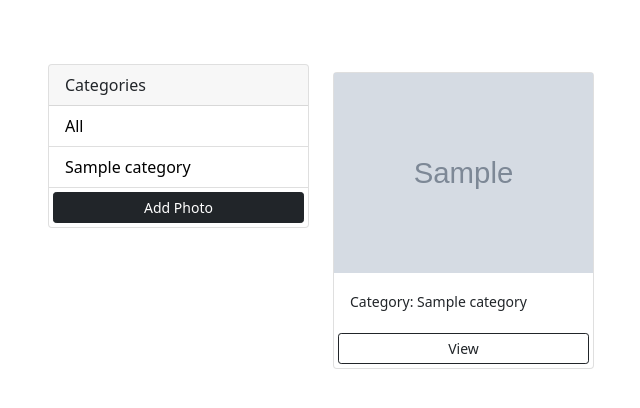
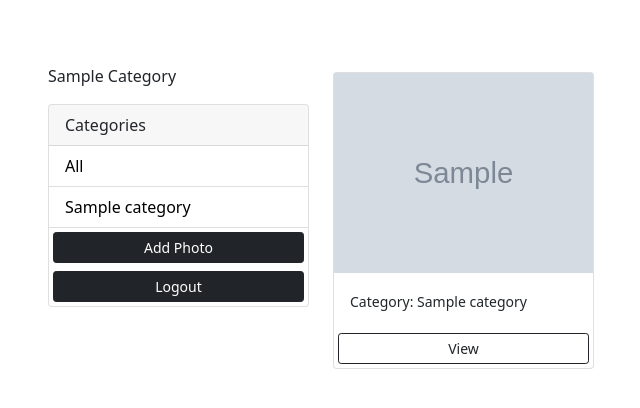
Before and after one commit to SekachVitaliy/Gallery, a Django app: page /category/1 in a window 1280 px wide. Shown: the top 408 px of the page, without its empty margins (34-674 px from the left). Run offline with Django 4.2, Linux system fonts and the light colour scheme; a user stored in the database is signed in; tables that the repository leaves empty hold one stand-in row (values such as "Sample post"); grey boxes marked "Sample" are stand-in pictures.

Commit message:
Distributed photos by users, user which only personal photos

```diff
--- a/mysite/album/models.py
+++ b/mysite/album/models.py
@@ -1,8 +1,9 @@
+from django.contrib.auth.models import User
 from django.db import models
 
 
 class Photo(models.Model):
-    description = models.CharField(max_length=100, null=False, unique=True, verbose_name='Описание')
+    description = models.CharField(max_length=100, null=False, verbose_name='Описание')
     published = models.DateTimeField(auto_now_add=True, db_index=True, verbose_name='Опубликовано')
     category = models.ForeignKey(
         'Category', on_delete=models.PROTECT, null=False, blank=False, verbose_name='Категория')
@@ -18,7 +19,8 @@ class Photo(models.Model):
 
 
 class Category(models.Model):
-    name = models.CharField(max_length=50, null=False, blank=False, unique=True, db_index=True, verbose_name='Название')
+    user = models.ForeignKey(User, on_delete=models.SET_NULL, null=True, blank=True)
+    name = models.CharField(max_length=50, null=False, blank=False, db_index=True, verbose_name='Название')
 
     def __str__(self):
         return self.name
--- a/mysite/album/templates/album/category_photos.html
+++ b/mysite/album/templates/album/category_photos.html
@@ -21,6 +21,9 @@
 <div class="container">
         <div class="row">
             <div class="col-md-3">
+                {% if request.user.is_authenticated %}
+                <p>{{category.name|title}}</p>
+                {% endif %}
                 <div class="card">
                     <div class="card-header">
                         Categories
@@ -36,8 +39,9 @@
                             </a>
                         </li>
                         {% endfor %}
-                        <a href="{% url 'add_image' %} " class="btn btn-dark btn-block btn-sm m-1">Add Photo</a>
 
+                        <a href="{% url 'add_image' %}" class="btn btn-dark btn-block btn-sm m-1">Add Photo</a>
+                        <a href="{% url 'logout' %}" class="btn btn-dark btn-block btn-sm m-1">Logout</a>
                     </ul>
                 </div>
             </div>
--- a/mysite/album/views.py
+++ b/mysite/album/views.py
@@ -1,5 +1,6 @@
 from django.contrib.auth import authenticate, login, logout
 from django.contrib.auth.decorators import login_required
+from django.contrib.auth.models import User
 from django.shortcuts import redirect, render
 
 from .forms import CustomUserCreationForm
@@ -8,6 +9,7 @@ from .models import Category, Photo
 
 def loginUser(request):
     page = 'login'
+    error_auth, user_auth = '', ''
     if request.method == 'POST':
         username = request.POST['username']
         password = request.POST['password']
@@ -17,8 +19,13 @@ def loginUser(request):
         if user is not None:
             login(request, user)
             return redirect('main_page')
-
-    return render(request, 'album/login_register.html', {'page': page})
+        elif User.objects.filter(username=username):
+            error_auth = 'Неверный пароль'
+            user_auth = username
+        else:
+            error_auth = 'Неверное имя пользователя или пароль'
+    return render(request, 'album/login_register.html',
+                  {'page': page, 'error_auth': error_auth, 'user_auth': user_auth})
 
 
 def logoutUser(request):
@@ -29,7 +36,6 @@ def logoutUser(request):
 def registerUser(request):
     page = 'register'
     form = CustomUserCreationForm()
-
     if request.method == 'POST':
         form = CustomUserCreationForm(request.POST)
         if form.is_valid():
@@ -39,15 +45,20 @@ def registerUser(request):
             if user is not None:
                 login(request, user)
                 return redirect('main_page')
-
     context = {'form': form, 'page': page}
     return render(request, 'album/login_register.html', context)
 
 
 @login_required(login_url='login')
 def main_page(request):
-    images = Photo.objects.all()
-    categories = Category.objects.all()
+    user = request.user
+    category = request.GET.get('category')
+    if category is None:
+        images = Photo.objects.filter(category__user=user)
+    else:
+        images = Photo.objects.filter(
+            category__name=category, category__user=user)
+    categories = Category.objects.filter(user=user)
     context = {
         'images': images,
         'categories': categories,
@@ -57,7 +68,8 @@ def main_page(request):
 
 @login_required(login_url='login')
 def category_photos(request, category_id):
-    categories = Category.objects.all()
+    user = request.user
+    categories = user.category_set.all()
     category = Category.objects.get(pk=category_id)
     images_by_category = Photo.objects.filter(category=category)
     context = {
@@ -79,17 +91,18 @@ def view_image(request, image_id):
 
 @login_required(login_url='login')
 def add_image(request):
-    data = request.POST
-    images = request.FILES.getlist('images')
-    categories = Category.objects.all()
-    context = {
-        'categories': categories
-    }
+    user = request.user
+    categories = user.category_set.all()
+
     if request.method == 'POST':
+        data = request.POST
+        images = request.FILES.getlist('images')
+
         if data['category'] != 'none':
             category = Category.objects.get(pk=data['category'])
-        elif data['category_new'] != 'none':
+        elif data['category_new'] != '':
             category = Category.objects.create(
+                user=user,
                 name=data['category_new']
             )
         else:
```
Also changed, not shown: mysite/album/migrations/0001_initial.py, mysite/album/migrations/0002_alter_category_name_alter_photo_description.py (deleted).
